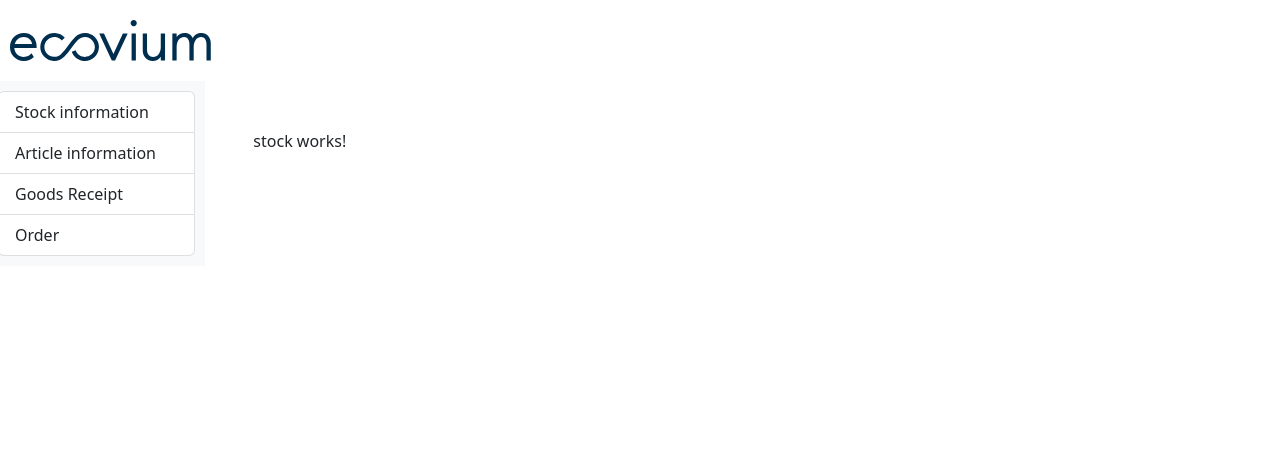
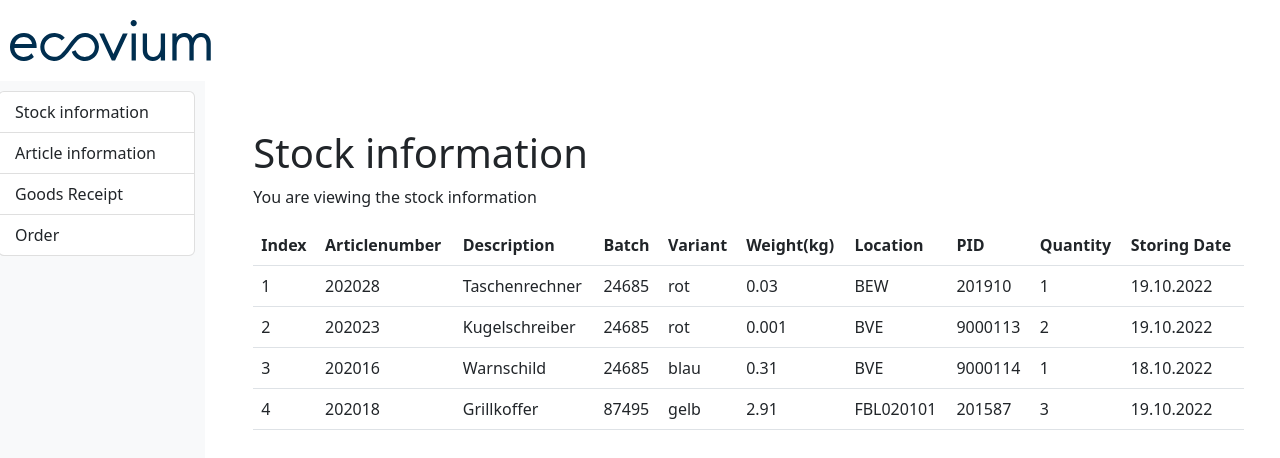
Before and after one commit to kfeldmer/free-software-version-forwarder-suite, an Angular app: page /stock-grid in a window 1280 px wide. Shown: the top 458 px of the page. Built offline with nearby package versions, Linux system fonts and the light colour scheme.

Commit message:
table added

```diff
--- a/src/app/stock/stock.component.html
+++ b/src/app/stock/stock.component.html
@@ -1 +1,70 @@
-<p>stock works!</p>
+<h1>Stock information</h1>
+            <p>You are viewing the stock information</p>
+            <body>
+                <table class="table table-sortable">
+                    <thead>
+                        <tr>
+                            <th>Index</th>
+                            <th>Articlenumber</th>
+                            <th>Description</th>
+                            <th>Batch</th>
+                            <th>Variant</th>
+                            <th>Weight(kg)</th>
+                            <th>Location</th>
+                            <th>PID</th>
+                            <th>Quantity</th>
+                            <th>Storing Date</th>
+                        </tr>
+                    </thead>
+                    <tbody>
+                        <tr>
+                            <td>1</td>
+                            <td>202028</td>
+                            <td>Taschenrechner</td>
+                            <td>24685</td>
+                            <td>rot</td>
+                            <td>0.03</td>
+                            <td>BEW</td>
+                            <td>201910</td>
+                            <td>1</td>
+                            <td>19.10.2022</td>
+                        </tr>
+                        <tr>
+                            <td>2</td>
+                            <td>202023</td>
+                            <td>Kugelschreiber</td>
+                            <td>24685</td>
+                            <td>rot</td>
+                            <td>0.001</td>
+                            <td>BVE</td>
+                            <td>9000113</td>
+                            <td>2</td>
+                            <td>19.10.2022</td>
+                        </tr>
+                        <tr>
+                            <td>3</td>
+                            <td>202016</td>
+                            <td>Warnschild</td>
+                            <td>24685</td>
+                            <td>blau</td>
+                            <td>0.31</td>
+                            <td>BVE</td>
+                            <td>9000114</td>
+                            <td>1</td>
+                            <td>18.10.2022</td>
+                        </tr>
+                        <tr>
+                            <td>4</td>
+                            <td>202018</td>
+                            <td>Grillkoffer</td>
+                            <td>87495</td>
+                            <td>gelb</td>
+                            <td>2.91</td>
+                            <td>FBL020101</td>
+                            <td>201587</td>
+                            <td>3</td>
+                            <td>19.10.2022</td>
+                        </tr>
+                    </tbody>
+                </table>
+            </body>
```
